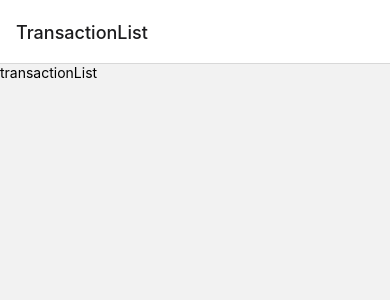
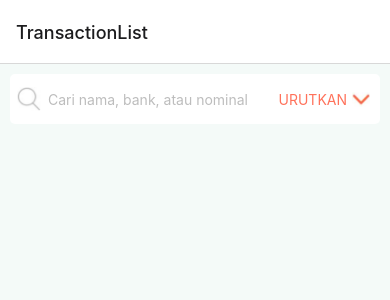
Before and after one commit to hidayatNgganteng/TransactionApp, a React Native app: screen /TransactionList in a window 390 px wide. Shown: the top 300 px of the page. Built offline with nearby package versions, Linux system fonts and the light colour scheme.

Commit message:
add search bar

```diff
--- /dev/null
+++ b/src/components/search-bar.tsx
@@ -0,0 +1,79 @@
+import {
+  Image,
+  StyleSheet,
+  TextInput,
+  View,
+  Text,
+  TouchableOpacity,
+} from 'react-native';
+import React, {memo} from 'react';
+import assets from '../assets';
+import {COLOR, FONTSIZE} from '../themes/typography';
+
+const SearchBar = ({
+  value,
+  onChangeText,
+}: {
+  value: string;
+  onChangeText: (text: string) => void;
+}) => {
+  return (
+    <View style={styles.container}>
+      <View style={styles.wrapLeft}>
+        <Image source={assets.images.search} style={styles.icon} />
+        <TextInput
+          value={value}
+          onChangeText={onChangeText}
+          style={styles.textField}
+          placeholder="Cari nama, bank, atau nominal"
+          placeholderTextColor={COLOR.gray2}
+        />
+      </View>
+      <TouchableOpacity onPress={() => {}} style={styles.wrapRight}>
+        <Text style={styles.label}>URUTKAN</Text>
+        <Image source={assets.images.bottomArrow} style={styles.arrowIcon} />
+      </TouchableOpacity>
+    </View>
+  );
+};
+
+export default memo(SearchBar);
+
+const styles = StyleSheet.create({
+  container: {
+    flexDirection: 'row',
+    justifyContent: 'space-between',
+    backgroundColor: COLOR.white,
+    borderRadius: 5,
+  },
+  icon: {
+    width: 24,
+    height: 24,
+    marginHorizontal: 7,
+  },
+  textField: {
+    flex: 1,
+    height: 50,
+    color: COLOR.black,
+    fontSize: FONTSIZE.small,
+  },
+  wrapLeft: {
+    flexDirection: 'row',
+    flex: 1,
+    alignItems: 'center',
+  },
+  wrapRight: {
+    flexDirection: 'row',
+    paddingHorizontal: 10,
+    alignItems: 'center',
+  },
+  label: {
+    color: COLOR.orange,
+    fontSize: FONTSIZE.small,
+  },
+  arrowIcon: {
+    marginLeft: 5,
+    width: 18,
+    height: 18,
+  },
+});
--- a/src/screens/transactionList.tsx
+++ b/src/screens/transactionList.tsx
@@ -1,14 +1,26 @@
-import {StyleSheet, Text, View} from 'react-native';
+import {StyleSheet, View} from 'react-native';
 import React from 'react';
+import SearchBar from '../components/search-bar';
+import {COLOR} from '../themes/typography';
 
 const TransactionList = () => {
+  const [searchValue, setSearchValue] = React.useState('');
+
+  const onSearch = (text: string) => setSearchValue(text);
+
   return (
-    <View>
-      <Text>transactionList</Text>
+    <View style={styles.container}>
+      <SearchBar value={searchValue} onChangeText={onSearch} />
     </View>
   );
 };
 
 export default TransactionList;
 
-const styles = StyleSheet.create({});
+const styles = StyleSheet.create({
+  container: {
+    flex: 1,
+    backgroundColor: COLOR.gray,
+    padding: 10,
+  },
+});
--- a/src/themes/typography.ts
+++ b/src/themes/typography.ts
@@ -1,3 +1,13 @@
 export const COLOR = {
-  primary: '#0070f3',
+  gray: '#f4faf8',
+  gray2: '#bdbdbd',
+  white: '#ffffff',
+  orange: '#ff725b',
+  black: '#040404',
 };
+
+export const FONTSIZE = {
+  normal: 20,
+  medium: 17,
+  small: 14,
+};
```
